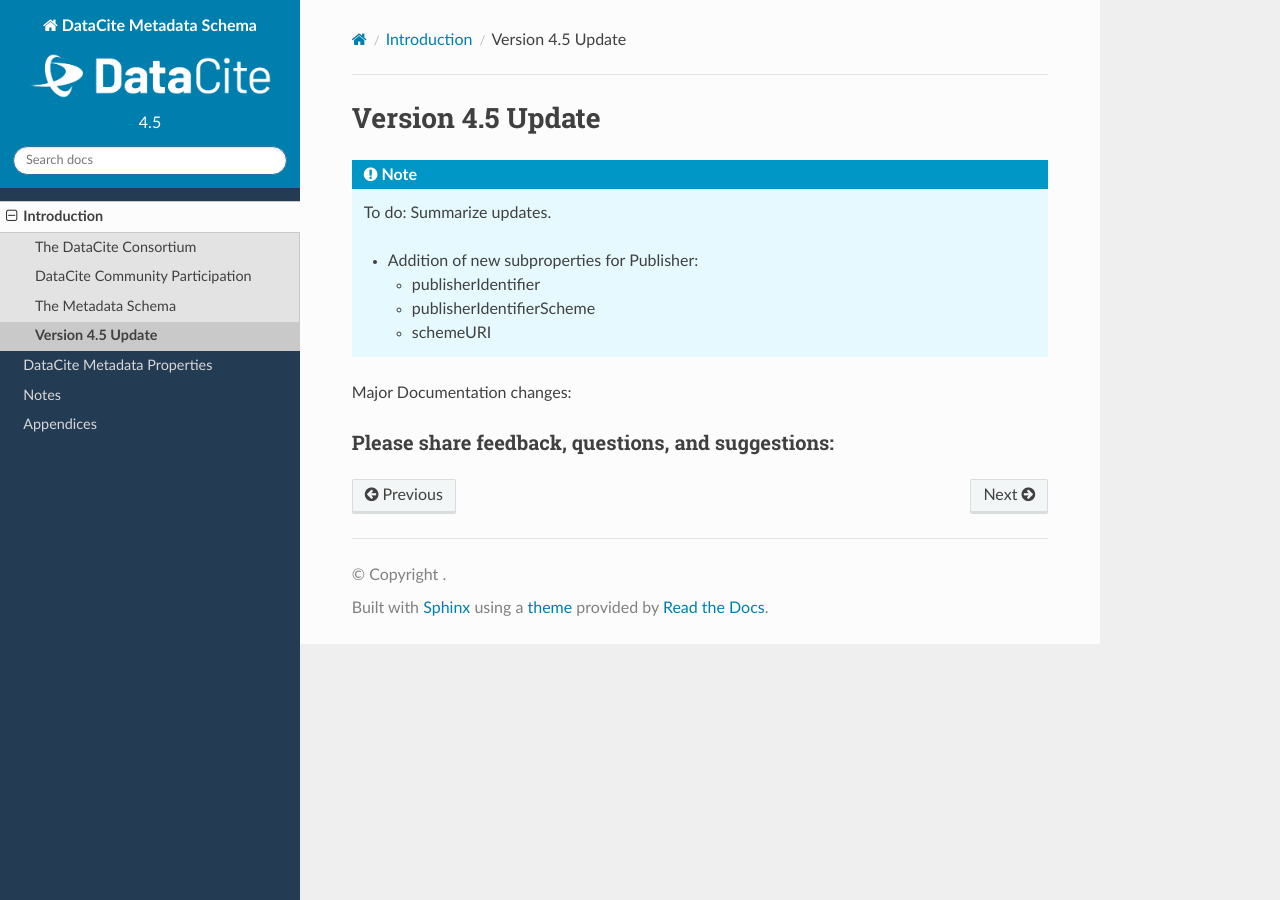
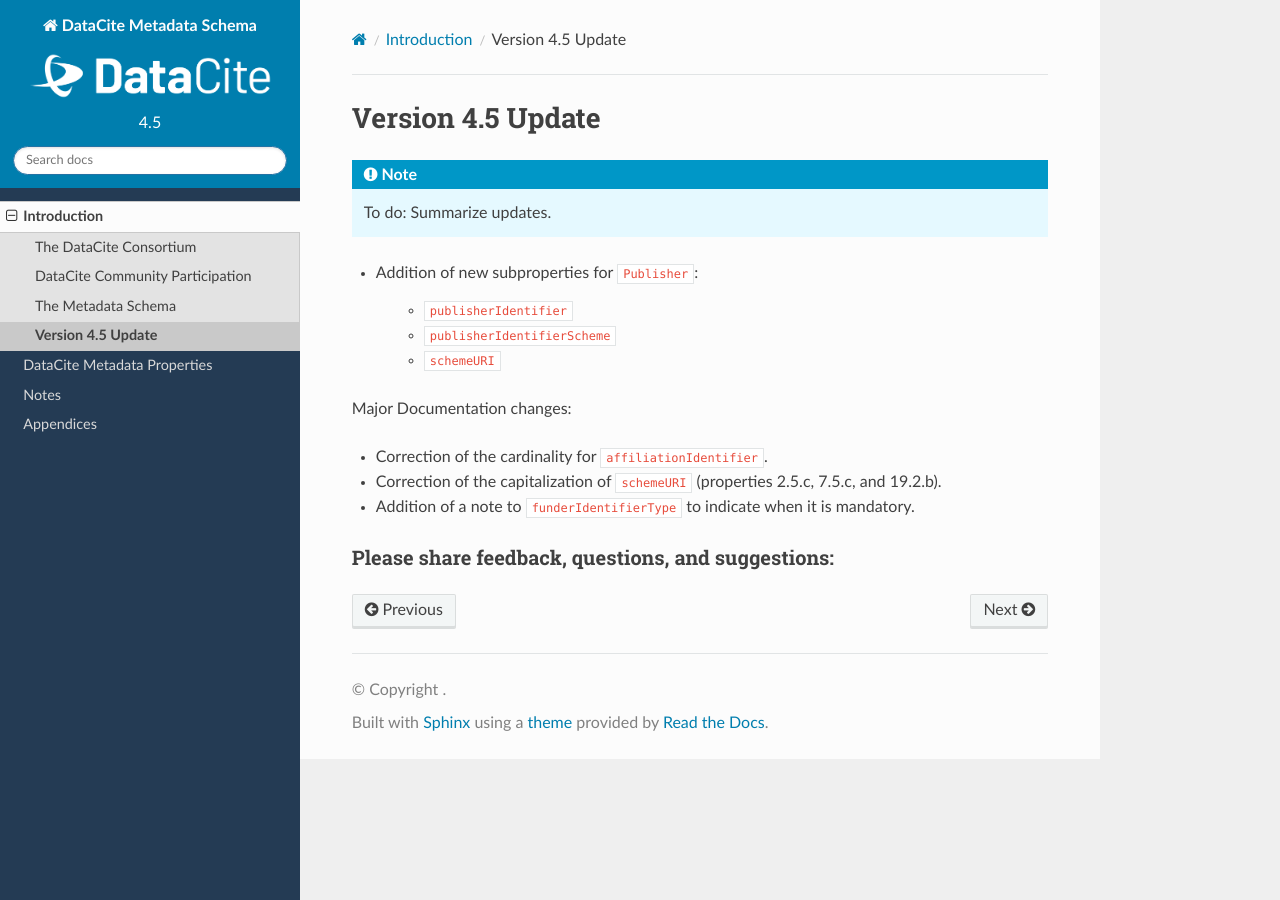
Before and after one commit to datacite/schema-docs, a Sphinx documentation site: the page built from docs/introduction/version_update.rst, in a window 1280 px wide. Built offline with Sphinx 7.4.7 and the Read the Docs theme 2.0.0, drawn with Linux system fonts in a browser that asks for light colours; comment, search, counter and statistics services are not loaded.

Commit message:
add minor identifier type/scheme corrections

```diff
--- a/docs/introduction/version_update.rst
+++ b/docs/introduction/version_update.rst
@@ -5,10 +5,14 @@ Version 4.5 Update
 
    To do: Summarize updates.
 
-   * Addition of new subproperties for Publisher:
+* Addition of new subproperties for ``Publisher``:
 
-     * publisherIdentifier
-     * publisherIdentifierScheme
-     * schemeURI
+   * ``publisherIdentifier``
+   * ``publisherIdentifierScheme``
+   * ``schemeURI``
 
 Major Documentation changes:
+
+* Correction of the cardinality for ``affiliationIdentifier``.
+* Correction of the capitalization of ``schemeURI`` (properties 2.5.c, 7.5.c, and 19.2.b).
+* Addition of a note to ``funderIdentifierType`` to indicate when it is mandatory.
--- a/docs/properties/mandatory/property_creator.rst
+++ b/docs/properties/mandatory/property_creator.rst
@@ -148,7 +148,7 @@ The format is dependent upon scheme. Examples:
 If affiliationIdentifier is used, affiliationIdentifierScheme is mandatory.
 Examples: ROR, GRID
 
-2.5.c SchemeURI
+2.5.c schemeURI
 ^^^^^^^^^^^^^^^^^^^
 
 **Occurrences:** 0-1
--- a/docs/properties/recommended_optional/property_contributor.rst
+++ b/docs/properties/recommended_optional/property_contributor.rst
@@ -117,7 +117,7 @@ Examples based on the `7.1`_ names: Patel
 
 **Occurrences:** 0-n
 
-**Definition:** Uniquely identifies an individual or legal entity, according to various schemes
+**Definition:** Uniquely identifies an individual or legal entity, according to various schemes.
 
 **Allowed values, examples, other constraints:**
 
@@ -195,7 +195,7 @@ The format is dependent upon scheme. Examples:
 If affiliationIdentifier is used, affiliationIdentifierScheme is mandatory.
 Examples: ROR, GRID
 
-7.5.c SchemeURI
+7.5.c schemeURI
 ^^^^^^^^^^^^^^^^^^^
 
 **Occurrences:** 0-1
--- a/docs/properties/recommended_optional/property_fundingreference.rst
+++ b/docs/properties/recommended_optional/property_fundingreference.rst
@@ -46,6 +46,8 @@ Example: https://doi.org/10.13039/100000936
 
 **Allowed values, examples, other constraints:**
 
+If funderIdentifier is used, funderIdentifierType is mandatory.
+
 *Controlled List Values:*
 
 * Crossref Funder ID [29]_
@@ -55,7 +57,7 @@ Example: https://doi.org/10.13039/100000936
 * Other
 
 
-19.2.b SchemeURI
+19.2.b schemeURI
 ^^^^^^^^^^^^^^^^^^^^^^^^^^^^^^^
 
 **Occurrences:** 0-1
```
Also changed, not shown: other parts of docs/properties/mandatory/property_creator.rst (+1 -1 lines), other parts of docs/properties/recommended_optional/property_contributor.rst (+1 -1 lines).
